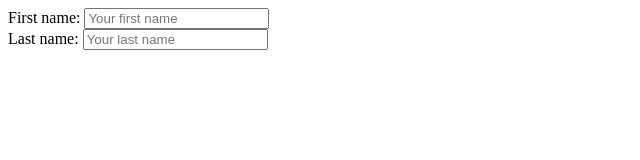
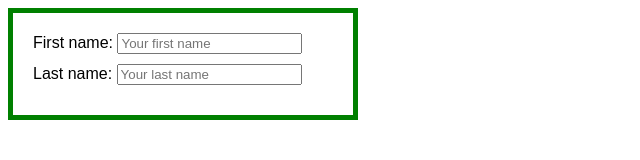
Before and after one commit to Tichyyy/JavaScriptLearning, a plain HTML site: page 00 - obnavljanjeHTMLiCSS/vezbaForma.html in a window 1280 px wide. Shown: the whole page, without its empty margins (0-640 px from the left). Drawn offline with Linux system fonts and the light colour scheme.

Commit message:
stilizovanje forme:

```diff
--- a/00 - obnavljanjeHTMLiCSS/izgledForma.css
+++ b/00 - obnavljanjeHTMLiCSS/izgledForma.css
@@ -0,0 +1,16 @@
+input {
+  margin-bottom: 10px;
+}
+
+#formaRezervacija {
+  border: 5px solid green;
+  padding: 20px;
+  width: 300px;
+  font-family: Arial, Helvetica, sans-serif;
+}
+
+# {
+  margin: 0;
+  padding: 0;
+  box-sizing: border-box;
+}
--- a/00 - obnavljanjeHTMLiCSS/vezbaForma.html
+++ b/00 - obnavljanjeHTMLiCSS/vezbaForma.html
@@ -4,6 +4,7 @@
     <meta charset="UTF-8" />
     <meta name="viewport" content="width=device-width, initial-scale=1.0" />
     <title>Forma za rezervaciju</title>
+    <link rel="stylesheet" href="./izgledForma.css" />
   </head>
   <body>
     <form id="formaRezervacija">
```
